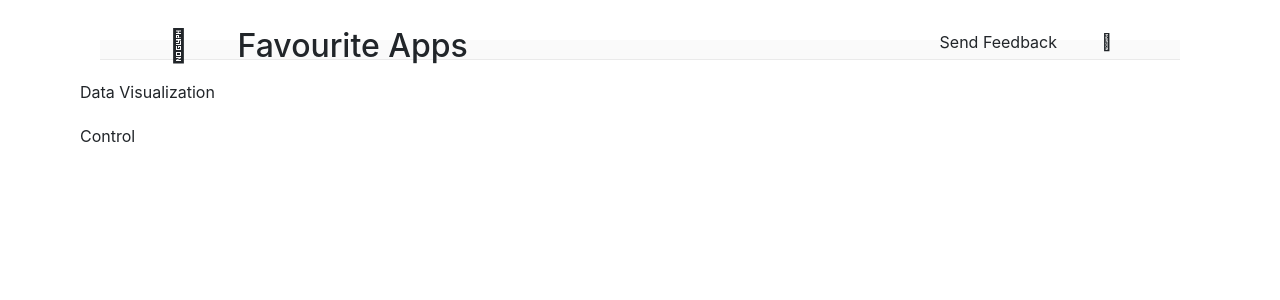
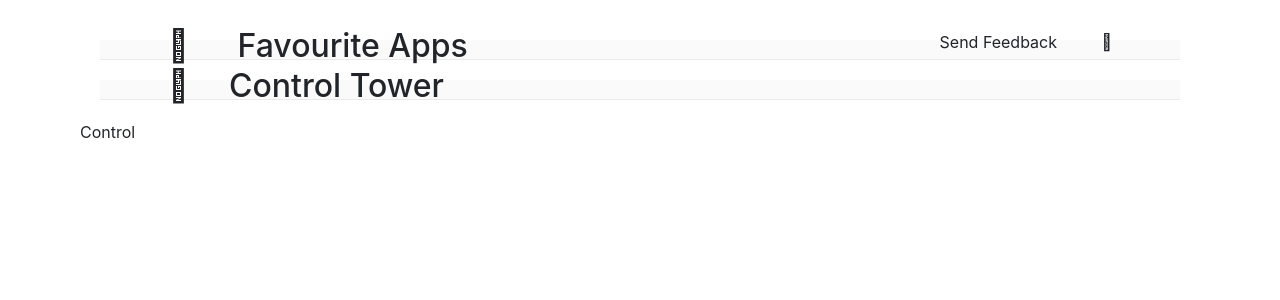
Before and after one commit to sanketbagad/SyrenProject1, a React (Create React App) app: page / in a window 1280 px wide. Shown: the top 300 px of the page. Built offline with nearby package versions, Linux system fonts and the light colour scheme.

Commit message:
data section

```diff
--- a/src/Sections/Data/Data.js
+++ b/src/Sections/Data/Data.js
@@ -1,9 +1,14 @@
 import React from 'react'
+import "./data.css"
 
 const Data = () => {
     return (
-        <div>
-            Data Visualization
+        <div className='d'>
+            <div className='d-nav'>
+            <h2 className='d-title'><span><i class="fal fa-star"></i></span>Control Tower</h2>
+            {/* <p className='d-feed'>Send Feedback <span><i class="fal fa-comments"></i></span></p> */}
+            </div>
+
         </div>
     )
 }
--- a/src/Sections/Data/data.css
+++ b/src/Sections/Data/data.css
@@ -0,0 +1,14 @@
+.d{
+
+}
+
+.d-nav {
+    display: flex;
+    flex-direction: row;
+    justify-content: space-between;
+    align-items: center;
+    padding: 0.5rem;
+    background-color: #fafafa;
+    border-bottom: 1px solid #eaeaea;
+    height: 20px;
+}
```
